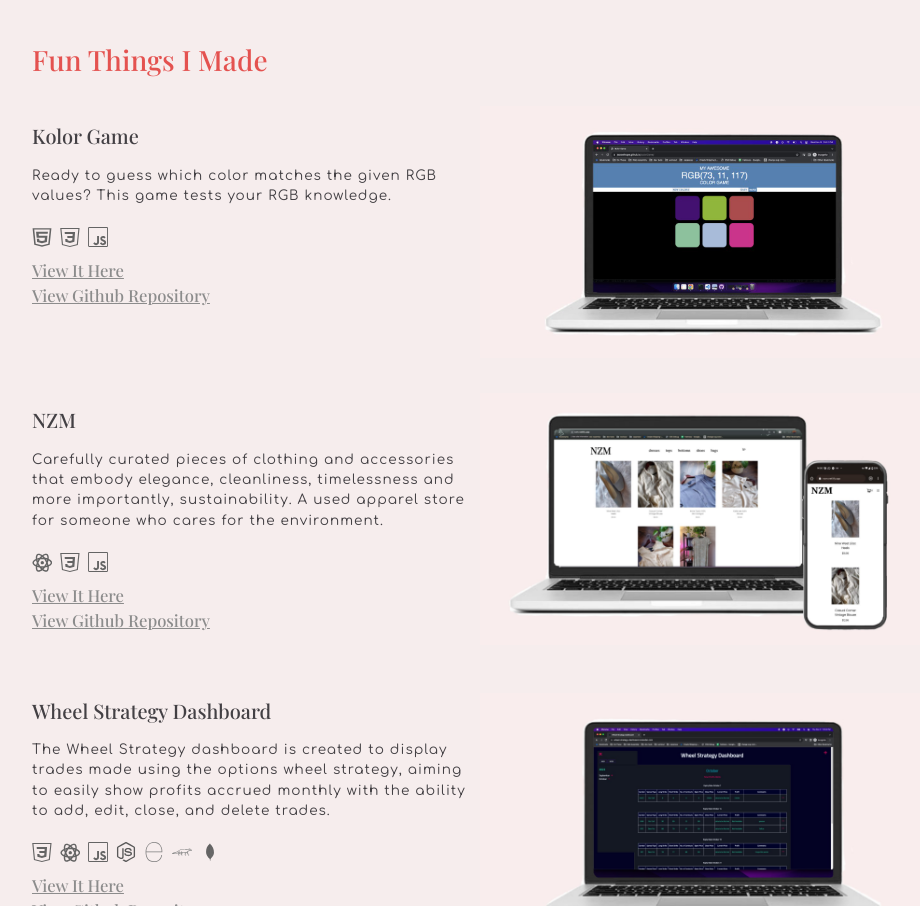
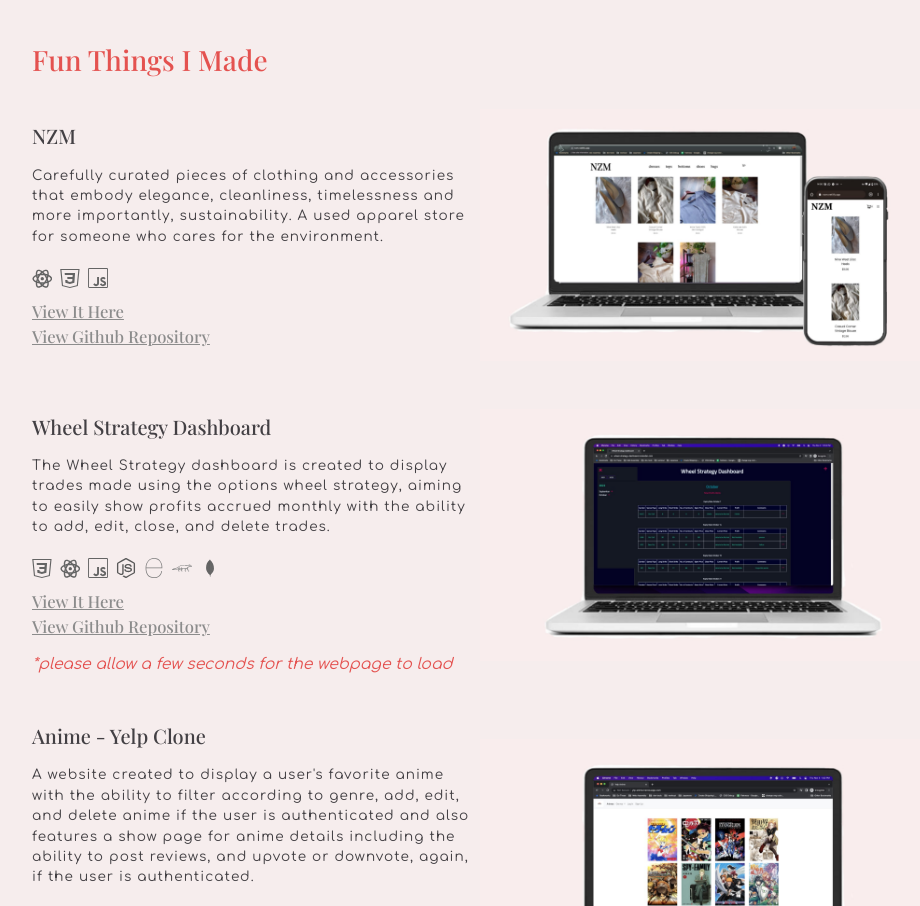
Before and after one commit to jezraelhope/Portfolio, a React (Create React App) app: page / in a window 1280 px wide. Shown: the part 1380-2286 px from the top of the page, without its empty margins (160-1080 px from the left). Built offline with nearby package versions, Linux system fonts and the light colour scheme; a web font is replaced by a local one.

Commit message:
removed kolor game project

```diff
--- a/src/Data/projectData.js
+++ b/src/Data/projectData.js
@@ -2,7 +2,6 @@ import nzmDemoImage from "./assets/dpEiCOw.jpeg";
 import wsDashBoard from "./assets/yr8eW1K.jpeg";
 import ylpAnime from "./assets/TcYfqpB.jpeg";
 import kolorGame from "./assets/8ipjhjB.jpeg";
-
 
 import html from "./assets/html.svg";
 import css3 from "./assets/css3.svg";
@@ -13,19 +12,9 @@ import express from "./assets/express.svg";
 import ejs from "./assets/ejs.svg";
 import mongodb from "./assets/mongodb.svg";
 import mongoose from "./assets/mongoose.svg";
-import bootstrap from "./assets/bootstrap.svg"
+import bootstrap from "./assets/bootstrap.svg";
 
 export const projectData = [
-	{
-		id: 1,
-		name: "Kolor Game",
-		mobileDemo: [kolorGame],
-		techUsed: [html, css3, javaScript],
-		liveLink: "https://jezraelhope.github.io/colorGame/",
-		githubLink: "https://github.com/jezraelhope/colorGame",
-		description:
-			"Ready to guess which color matches the given RGB values? This game tests your RGB knowledge."
-	},
   {
     id: 2,
     name: "NZM",
@@ -43,10 +32,9 @@ export const projectData = [
     techUsed: [css3, react, javaScript, nodejs, express, mongoose, mongodb],
     liveLink: "https://wheel-strategy-dashboard.onrender.com/",
     githubLink: "https://github.com/jezraelhope/bambya-dashboard",
-		description:
-			`The Wheel Strategy dashboard is created to display trades made using the options wheel strategy, aiming to easily show profits accrued monthly with the ability to add, edit, close, and delete trades.
+    description: `The Wheel Strategy dashboard is created to display trades made using the options wheel strategy, aiming to easily show profits accrued monthly with the ability to add, edit, close, and delete trades.
 			`,
-		disclaimer: "*please allow a few seconds for the webpage to load"
+    disclaimer: "*please allow a few seconds for the webpage to load",
   },
   {
     id: 4,
@@ -55,9 +43,8 @@ export const projectData = [
     techUsed: [ejs, nodejs, express, mongodb, mongoose, bootstrap],
     liveLink: "https://yanime.onrender.com/",
     githubLink: "https://github.com/jezraelhope/yelp-anime",
-		description:
-			`A website created to display a user's favorite anime with the ability to filter according to genre, add, edit, and delete anime if the user is authenticated and also features a show page for anime details including the ability to post reviews, and upvote or downvote, again, if the user is authenticated.
+    description: `A website created to display a user's favorite anime with the ability to filter according to genre, add, edit, and delete anime if the user is authenticated and also features a show page for anime details including the ability to post reviews, and upvote or downvote, again, if the user is authenticated.
 			`,
-		disclaimer: "*please allow a few seconds for the webpage to load"
-	}
+    disclaimer: "*please allow a few seconds for the webpage to load",
+  },
 ];
```
Lines whose indentation alone changed are shown as unchanged.
